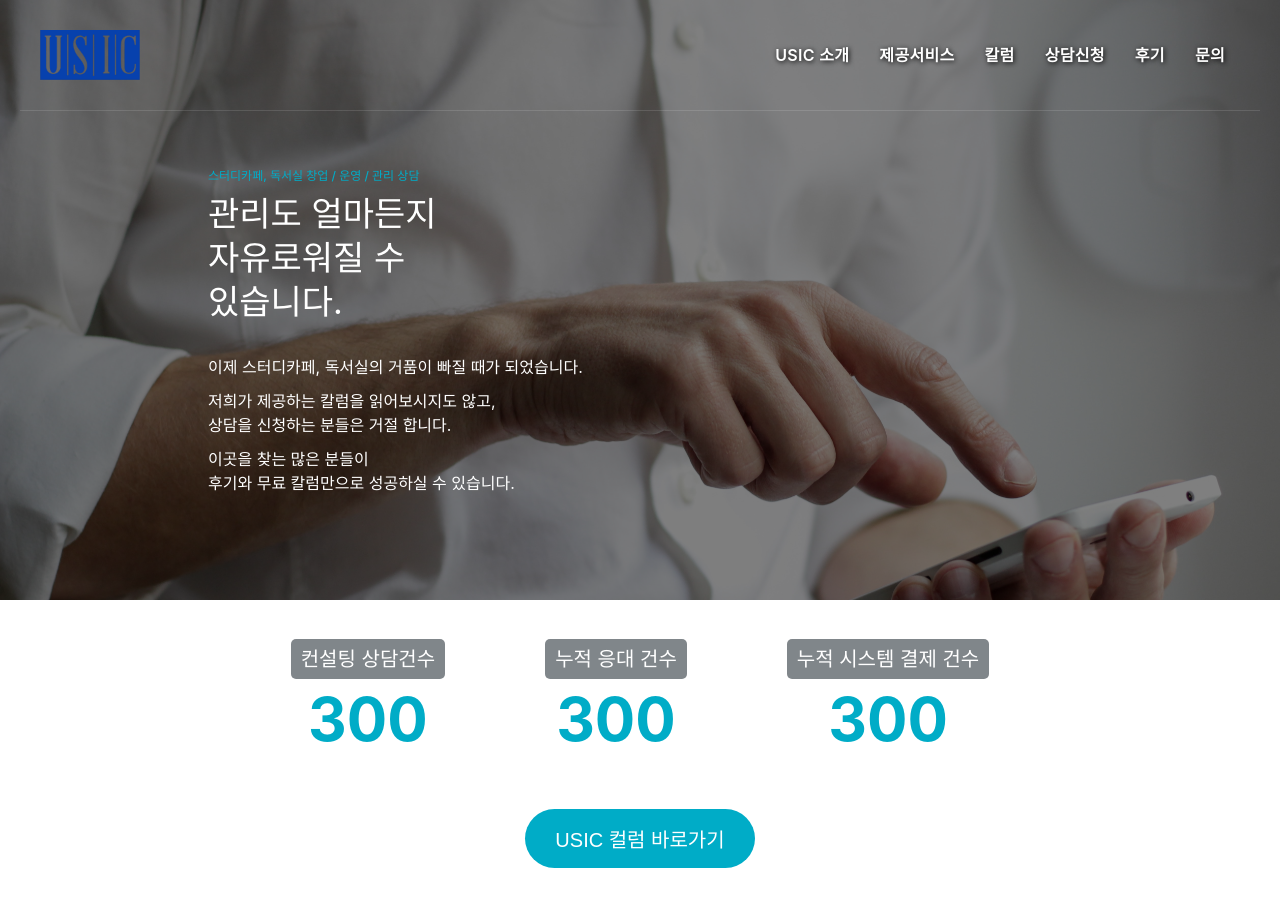
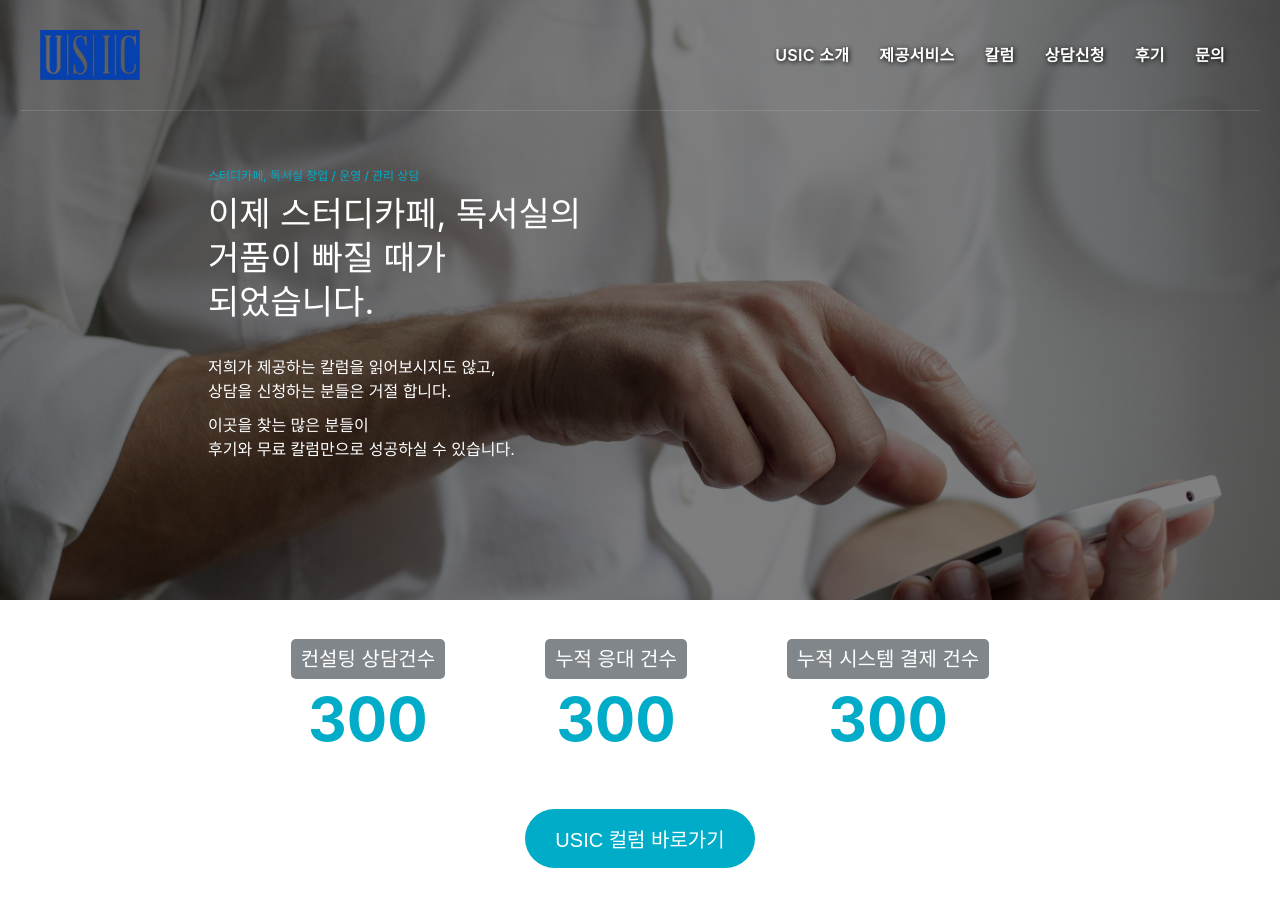
Before and after one commit to yoojat/USIC, a Next.js app: page / in a window 1280 px wide. Shown: the top 906 px of the page. Built offline with nearby package versions, Linux system fonts and the light colour scheme; a web font is replaced by a local one.

Commit message:
메인 텍스트 변경

```diff
--- a/components/HeadSection.tsx
+++ b/components/HeadSection.tsx
@@ -112,7 +112,10 @@
 
 const BigHeadTitle = styled.h1`
   ${media.pc} {
-    width: 300px;
+    width: 400px;
+  }
+  ${media.tablet} {
+    width: inherit;
   }
   font-size: 34px;
   font-weight: 400;
@@ -188,7 +191,6 @@
                 </TopDescription>
                 <BigHeadTitle>{headTitle}</BigHeadTitle>
                 <BottomDescription>
-                  <p>이제 스터디카페, 독서실의 거품이 빠질 때가 되었습니다.</p>
                   <p>
                     저희가 제공하는 칼럼을 읽어보시지도 않고, <br />
                     상담을 신청하는 분들은 거절 합니다.
--- a/pages/index.tsx
+++ b/pages/index.tsx
@@ -84,7 +84,7 @@
       <ContentLayout
         title='홈'
         isMain={true}
-        headTitle={`관리도 얼마든지 자유로워질 수 있습니다.`}
+        headTitle={`이제 스터디카페, 독서실의 거품이 빠질 때가 되었습니다.`}
       >
         <ContentWrapper>
           <ContentContainer>
```
Also changed, not shown: pages/inquery/index.tsx (added).
